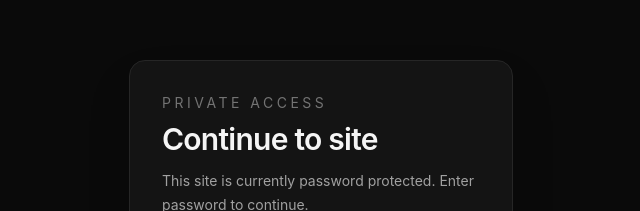
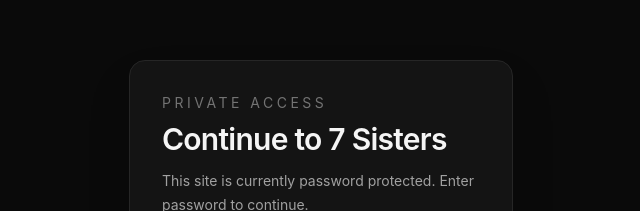
Before and after one commit to lanewells/seven-sisters, a React (Vite) app: page / in a window 1280 px wide. Shown: the part 178-389 px from the top of the page, without its empty margins (319-959 px from the left). Built offline with nearby package versions, Linux system fonts and the light colour scheme.

Commit message:
fix: password gate wording

```diff
--- a/src/PasswordGate.tsx
+++ b/src/PasswordGate.tsx
@@ -38,7 +38,7 @@ export default function PasswordGate({ children }: PasswordGateProps) {
           </p>
 
           <h1 className="text-3xl font-semibold tracking-tight">
-            Continue to site
+            Continue to 7 Sisters
           </h1>
 
           <p className="mt-3 text-sm leading-6 text-neutral-400">
```
